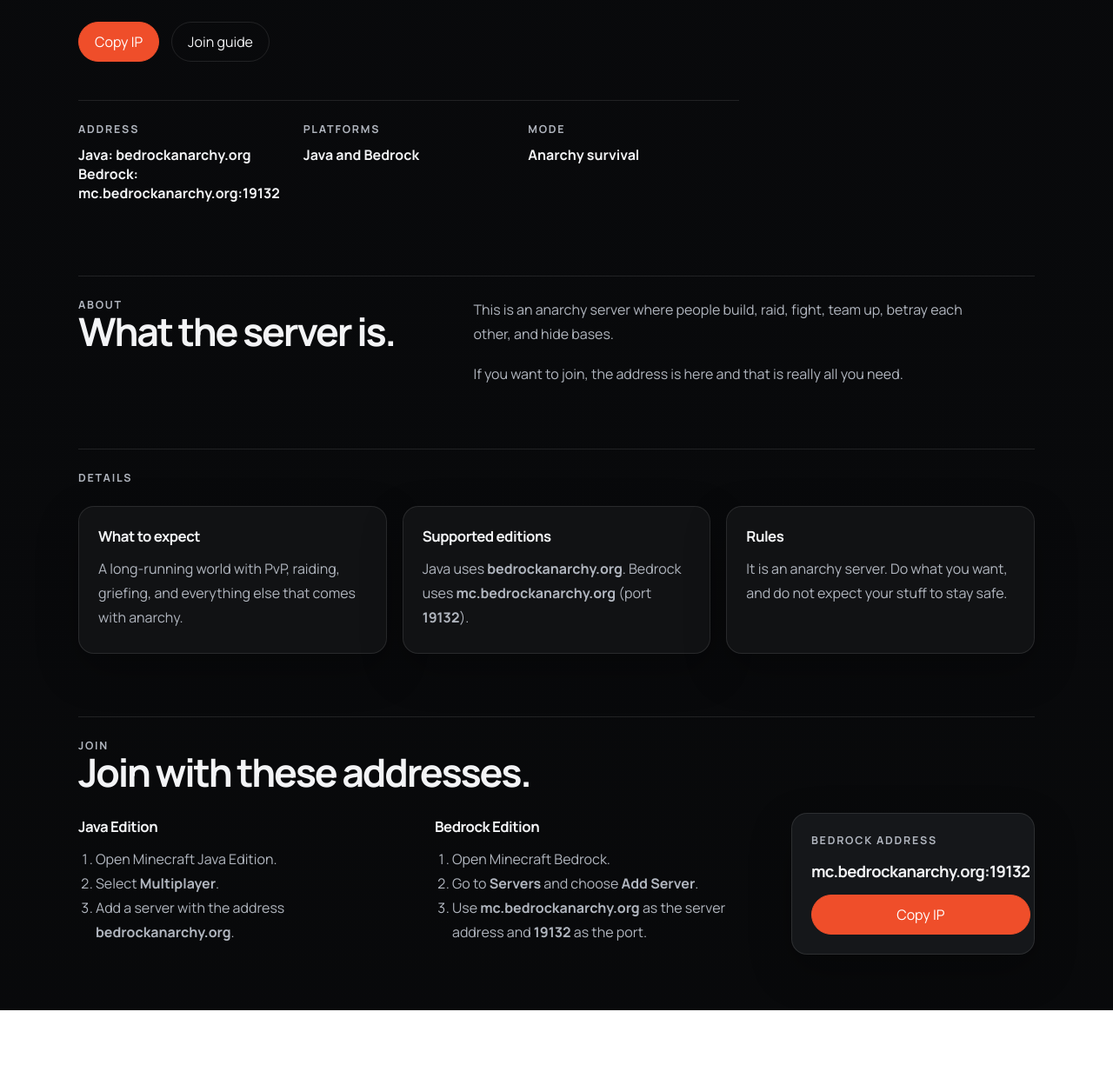
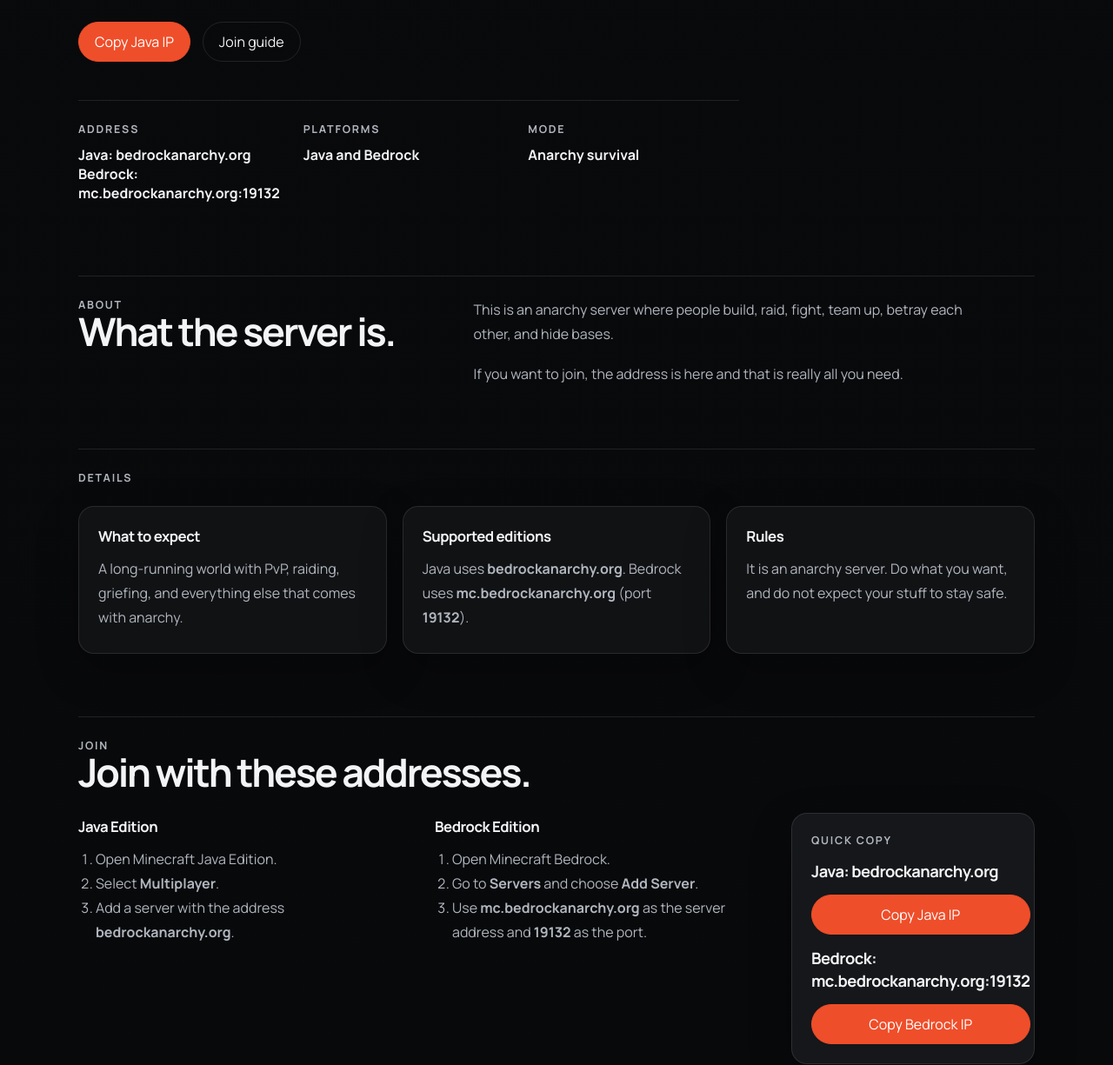
Before and after one commit to Johnmcmaster/bedrockanarchy-site, a plain HTML site: page index.html in a window 1280 px wide. Shown: the part 634-1859 px from the top of the page at 87% size. Before the commit the page ends 1796 px from the top, so only its background shows below. Drawn offline with Linux system fonts and the light colour scheme.

Commit message:
Add explicit copy buttons for Java and Bedrock

```diff
--- a/index.html
+++ b/index.html
@@ -43,7 +43,7 @@
 
         <div class="hero-actions">
           <button class="primary-button copy-ip" type="button" data-copy="bedrockanarchy.org">
-            Copy IP
+            Copy Java IP
           </button>
           <a class="secondary-button" href="#join">Join guide</a>
         </div>
@@ -124,10 +124,14 @@
           </div>
 
           <aside class="join-card">
-            <span class="join-label">Bedrock address</span>
-            <strong class="join-ip">mc.bedrockanarchy.org:19132</strong>
+            <span class="join-label">Quick copy</span>
+            <strong class="join-ip">Java: bedrockanarchy.org</strong>
+            <button class="primary-button copy-ip" type="button" data-copy="bedrockanarchy.org">
+              Copy Java IP
+            </button>
+            <strong class="join-ip">Bedrock: mc.bedrockanarchy.org:19132</strong>
             <button class="primary-button copy-ip" type="button" data-copy="mc.bedrockanarchy.org:19132">
-              Copy IP
+              Copy Bedrock IP
             </button>
           </aside>
         </div>
```
